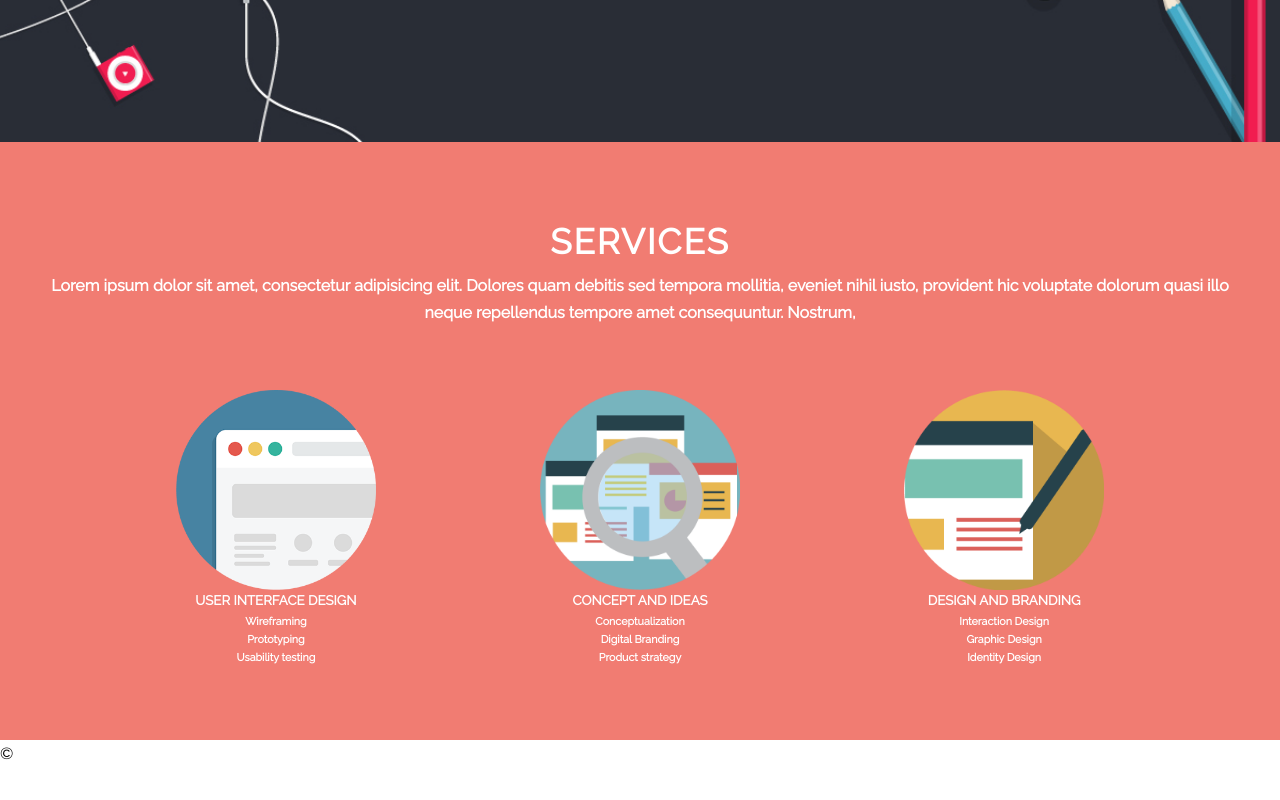
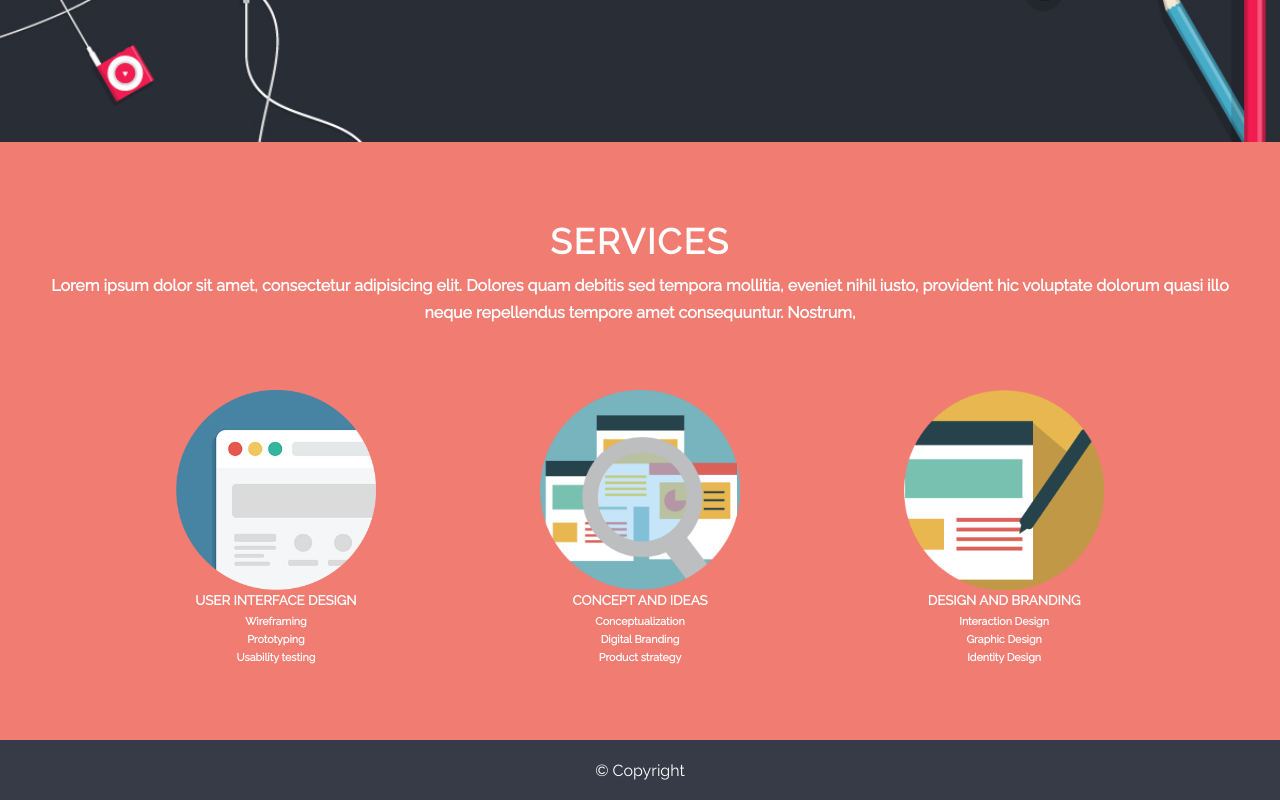
Before and after one commit to moharan/applove, a plain HTML site: page index.html in a window 1280 px wide. Shown: the part 492-1292 px from the top of the page. Before the commit the page ends 1259 px from the top, so only its background shows below. Drawn offline with Linux system fonts and the light colour scheme.

Commit message:
ejercicio terminado

```diff
--- a/css/main.css
+++ b/css/main.css
@@ -101,3 +101,11 @@ header {
   font-size: 35px;
   letter-spacing: 2px;
 }
+
+footer {
+  text-align: center;
+  height: 60px;
+  background-color: #373b47;
+  color: white;
+  padding-top: 17px;
+}
--- a/index.html
+++ b/index.html
@@ -66,7 +66,7 @@
 	</div>
 	</section>
 	<footer>
-		<p>&#169;</p>
+		<p>&#169; Copyright</p>
 	</footer>
 	<!-- Enlaza tu JS aquí -->
 	<script src="js/app.js"></script>
--- a/js/app.js
+++ b/js/app.js
@@ -1,4 +1,4 @@
 /*
  * Archivo principal de funcionalidad de JS
  */
- alert("existe");
+ //alert("existe");
```
